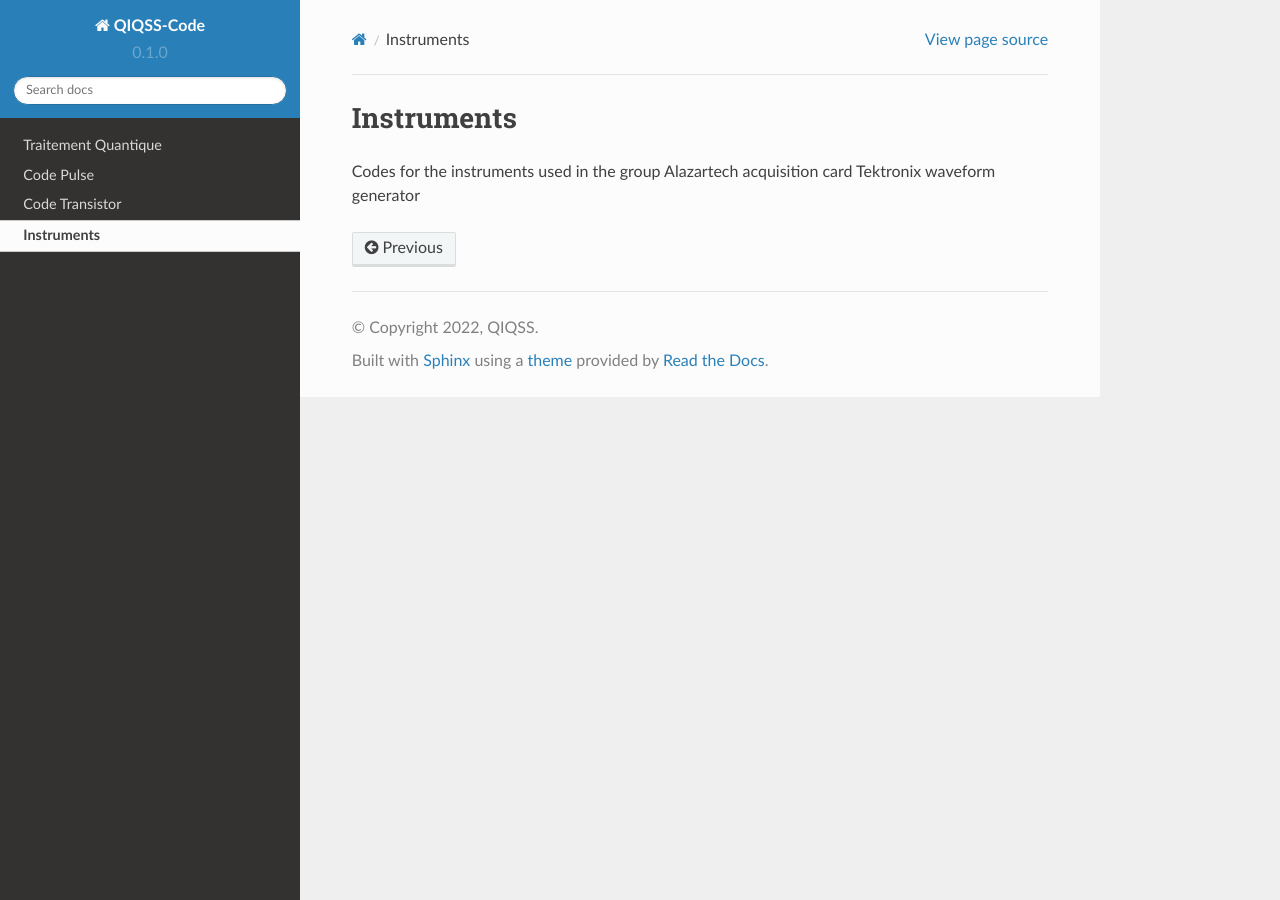
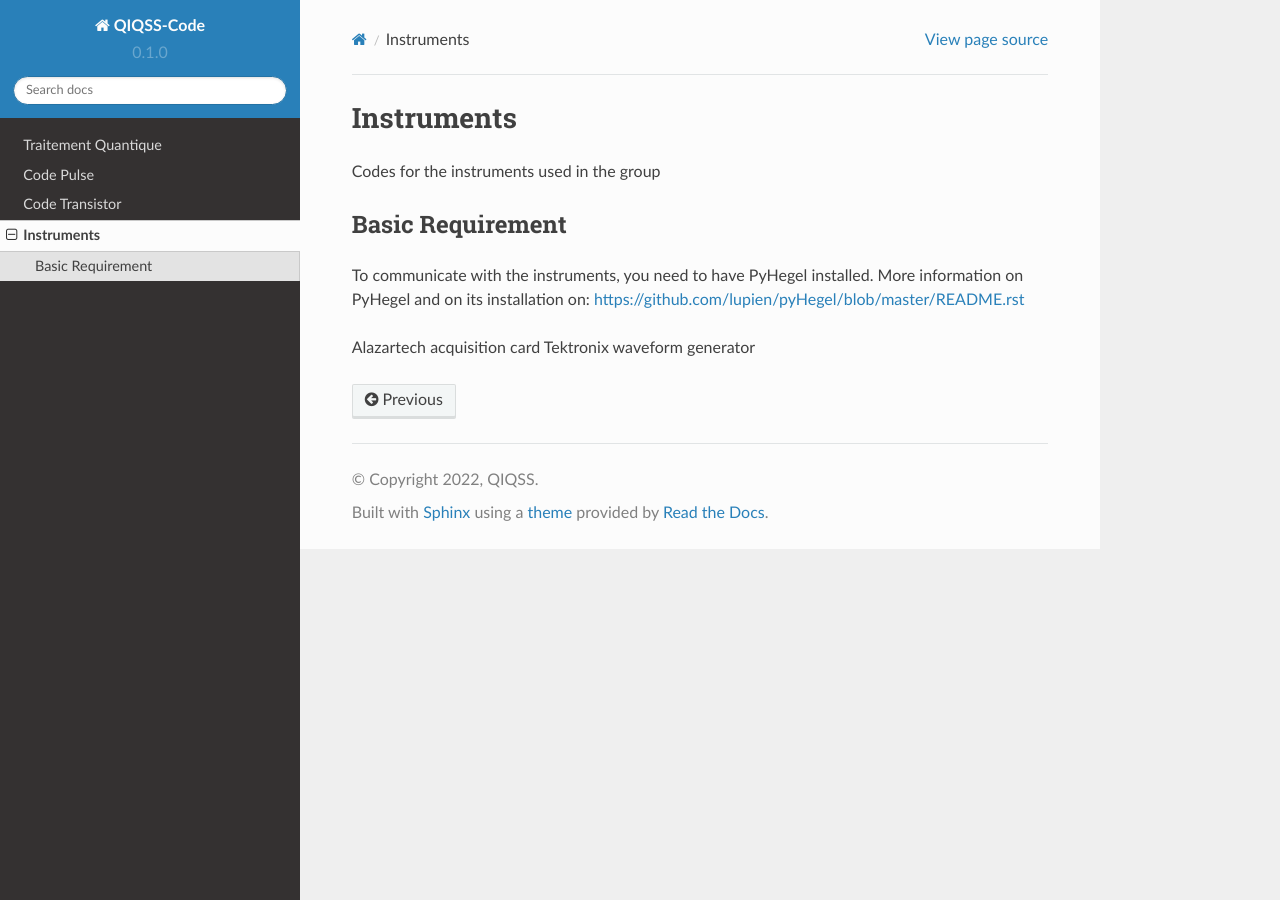
Before and after one commit to DevonDevilliers/QIQSS-Code, a Sphinx documentation site: the page built from docs/source/Instruments.rst, in a window 1280 px wide. Built offline with Sphinx 7.4.7 and the Read the Docs theme 2.0.0, drawn with Linux system fonts in a browser that asks for light colours.

```diff
--- a/docs/source/Instruments.rst
+++ b/docs/source/Instruments.rst
@@ -1,5 +1,14 @@
 Instruments
-===================================
+===========
+
 Codes for the instruments used in the group
+
+Basic Requirement
+-----------------
+To communicate with the instruments, you need to have PyHegel installed.
+More information on PyHegel and on its installation on: https://github.com/lupien/pyHegel/blob/master/README.rst
+
+.. toctree::
+
 Alazartech acquisition card
 Tektronix waveform generator
```
Also changed, not shown: docs/source/Alazartech.rst (added, +31 -0 lines).
